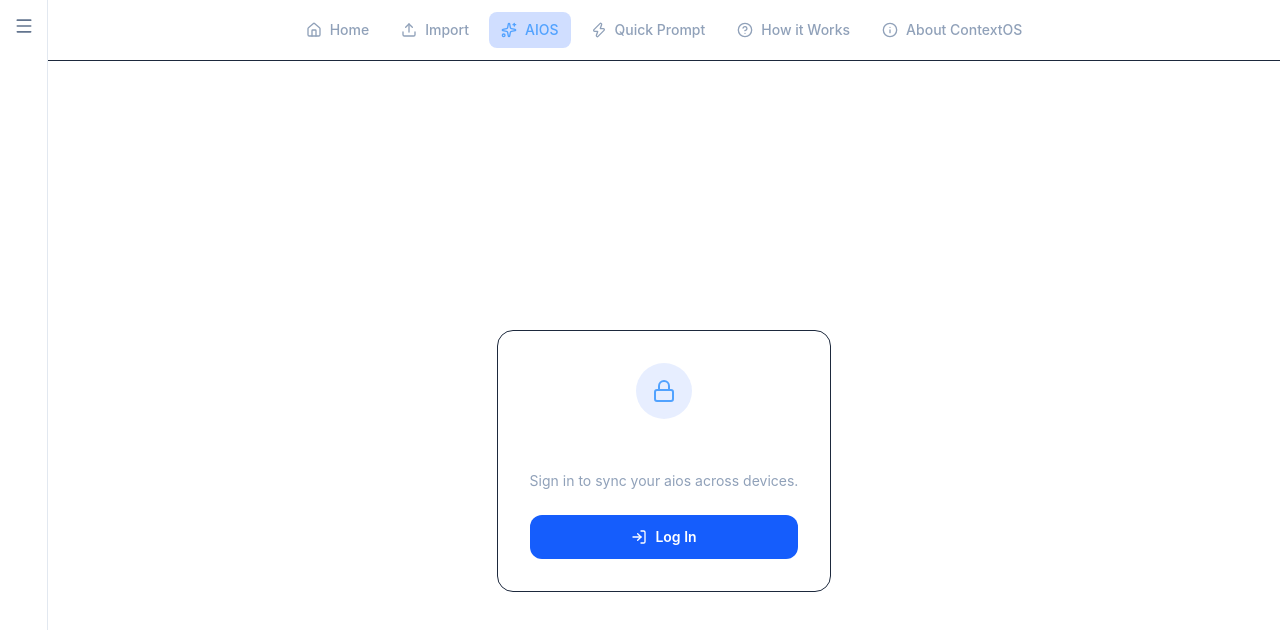
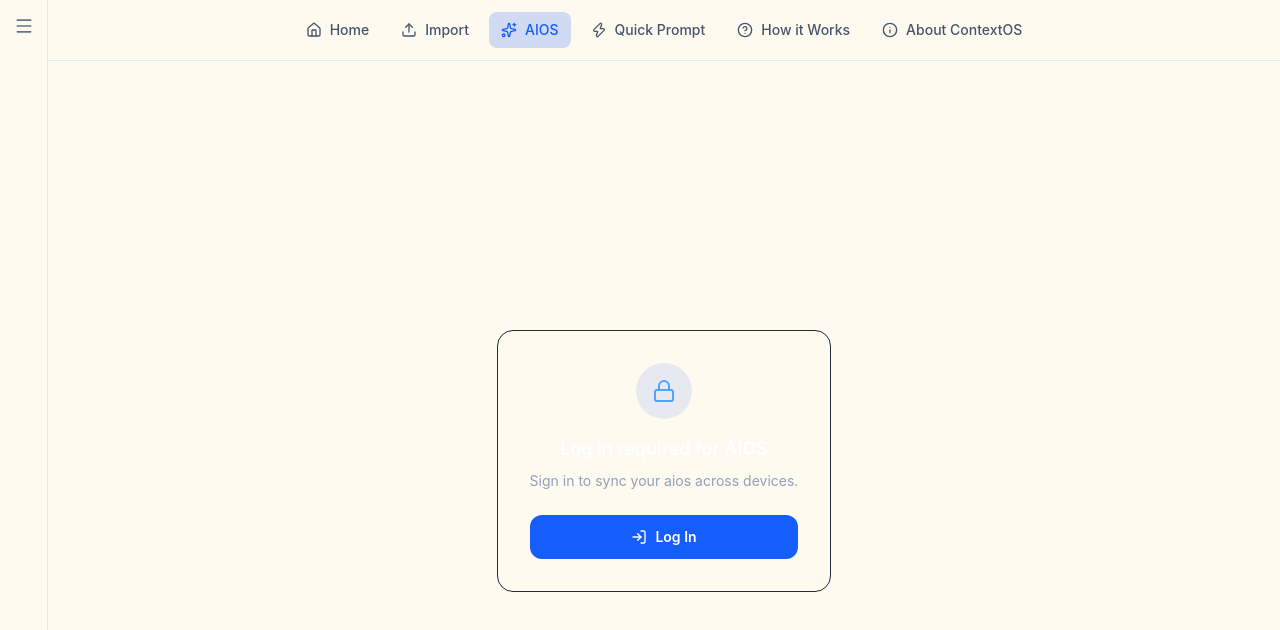
Before and after one commit to Ernest4599/Contextos-desktop-frontend-, a React (Vite) app: page /aios in a window 1280 px wide. Shown: the top 630 px of the page. Built offline with nearby package versions, Linux system fonts and the light colour scheme; no server answers.

Commit message:
Add cream background token for light theme

```diff
--- a/src/App.tsx
+++ b/src/App.tsx
@@ -66,7 +66,7 @@
   )
 
   return (
-    <div className="flex bg-white dark:bg-slate-900 h-dvh relative overflow-hidden">
+    <div className="flex bg-cream dark:bg-slate-900 h-dvh relative overflow-hidden">
       {overlaySidebarOpen ? (
         <>
           <div
@@ -84,7 +84,7 @@
             type="button"
             onClick={() => setOverlaySidebarOpen(true)}
             aria-label="Open sidebar"
-            className="hidden md:flex w-12 h-dvh bg-white dark:bg-slate-950 border-r border-slate-200 dark:border-slate-800 items-start justify-center pt-4 shrink-0 hover:bg-slate-50 dark:hover:bg-slate-900 transition-colors"
+            className="hidden md:flex w-12 h-dvh bg-cream dark:bg-slate-950 border-r border-slate-200 dark:border-slate-800 items-start justify-center pt-4 shrink-0 hover:bg-slate-50 dark:hover:bg-slate-900 transition-colors"
           >
             <Menu size={20} className="text-slate-500 dark:text-slate-400" />
           </button>
@@ -94,7 +94,7 @@
             type="button"
             onClick={() => setOverlaySidebarOpen(true)}
             aria-label="Open sidebar"
-            className="md:hidden fixed top-3 left-3 z-30 p-2 rounded-lg bg-white/90 dark:bg-slate-950/90 border border-slate-200 dark:border-slate-800 backdrop-blur-sm hover:bg-slate-50 dark:hover:bg-slate-900 transition-colors"
+            className="md:hidden fixed top-3 left-3 z-30 p-2 rounded-lg bg-cream/90 dark:bg-slate-950/90 border border-slate-200 dark:border-slate-800 backdrop-blur-sm hover:bg-slate-50 dark:hover:bg-slate-900 transition-colors"
           >
             <Menu size={20} className="text-slate-500 dark:text-slate-400" />
           </button>
--- a/src/Settings.tsx
+++ b/src/Settings.tsx
@@ -33,7 +33,7 @@
   }
 
   return (
-    <div className="flex-1 p-6 h-screen overflow-y-auto bg-white dark:bg-transparent">
+    <div className="flex-1 p-6 h-screen overflow-y-auto bg-cream dark:bg-transparent">
       <h1 className="text-3xl font-bold text-slate-900 dark:text-white mb-2">Settings</h1>
       <p className="text-slate-600 dark:text-slate-400 mb-8">Manage your app preferences</p>
 
--- a/src/Sidebar.tsx
+++ b/src/Sidebar.tsx
@@ -59,7 +59,7 @@
   const [aiosOpen, setAiosOpen] = useState(isAiosRoute)
 
   return (
-    <aside className="w-64 max-w-[85vw] bg-white dark:bg-slate-950 border-r border-slate-200 dark:border-slate-800 h-dvh flex flex-col p-4 overflow-y-auto">
+    <aside className="w-64 max-w-[85vw] bg-cream dark:bg-slate-950 border-r border-slate-200 dark:border-slate-800 h-dvh flex flex-col p-4 overflow-y-auto">
       <div className="flex items-center justify-between mb-8 px-2">
         <div className="flex items-center gap-2">
           <Logo size={58} />
--- a/src/TopNav.tsx
+++ b/src/TopNav.tsx
@@ -15,7 +15,7 @@
   const location = useLocation()
 
   return (
-    <div className="flex items-center justify-center gap-1 px-2 py-3 border-b border-slate-800 overflow-x-auto shrink-0 sm:gap-2 sm:px-4">
+    <div className="flex items-center justify-center gap-1 px-2 py-3 border-b border-slate-200 dark:border-slate-800 overflow-x-auto shrink-0 sm:gap-2 sm:px-4">
       {topNavItems.map(({ to, label, icon: Icon }) => {
         const isActive = location.pathname === to || location.pathname.startsWith(`${to}/`)
         return (
@@ -26,8 +26,8 @@
             title={label}
             className={`flex items-center gap-2 px-2.5 py-2 rounded-lg text-sm font-medium transition-colors whitespace-nowrap shrink-0 sm:px-3 ${
               isActive
-                ? 'bg-blue-600/20 text-blue-400'
-                : 'text-slate-400 hover:bg-slate-800 hover:text-white'
+                ? 'bg-blue-600/20 text-blue-600 dark:text-blue-400'
+                : 'text-slate-600 dark:text-slate-400 hover:bg-slate-100 dark:hover:bg-slate-800 hover:text-slate-900 dark:hover:text-white'
             }`}
           >
             <Icon size={16} />
--- a/src/index.css
+++ b/src/index.css
@@ -1,3 +1,7 @@
 @import "tailwindcss";
 
 @custom-variant dark (&:where(.dark, .dark *));
+
+@theme {
+  --color-cream: #fffaf0;
+}
```
